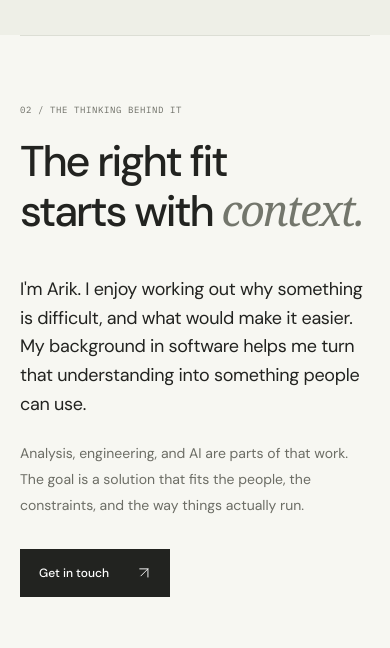
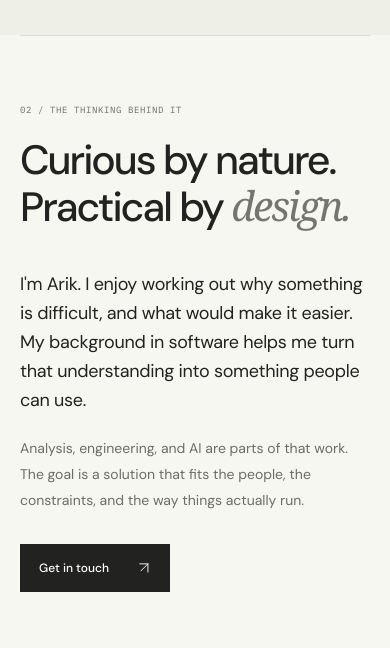
Before and after one commit to arikmhm/web-portofolio, an Astro site: page / in a window 390 px wide. Shown: the part 3620-4268 px from the top of the page. Built offline with nearby package versions, Linux system fonts and the light colour scheme; Astro itself is replaced by a stand-in of ours.

Commit message:
feat: retitle about as "Curious by nature. Practical by design."
Avoids repeating the hero's "right" and speaks to the person rather
than the process. The heading scales down on small phones so each line
stays whole.

Co-Authored-By: Claude Opus 5.5 <noreply@anthropic.com>

```diff
--- a/src/components/About.astro
+++ b/src/components/About.astro
@@ -5,7 +5,7 @@ import Arrow from './Arrow.astro';
 <section class="about section container" id="about" aria-labelledby="about-title">
   <div>
     <span class="eyebrow">02 / THE THINKING BEHIND IT</span>
-    <h2 id="about-title">The right fit<br>starts with <em>context.</em></h2>
+    <h2 id="about-title">Curious by nature.<br>Practical by <em>design.</em></h2>
   </div>
   <div class="about-body">
     <p class="about-lead">I'm Arik. I enjoy working out why something is difficult, and what would make it easier. My background in software helps me turn that understanding into something people can use.</p>
--- a/src/styles/global.css
+++ b/src/styles/global.css
@@ -143,6 +143,7 @@ h2 em { color:#73766c; }
  .project-caption p { font-size:12px; }
  .about { grid-template-columns:1fr; gap:40px; }
  .about-body { padding-top:0; }
+ .about h2 { font-size:clamp(32px,10.5vw,43px); } /* keeps each line of the heading on one line down to 320px */
  .contact { padding:28px 24px 35px; }
  .contact-main { margin-top:25px; }
  .contact h2 { font-size:72px; }
```
